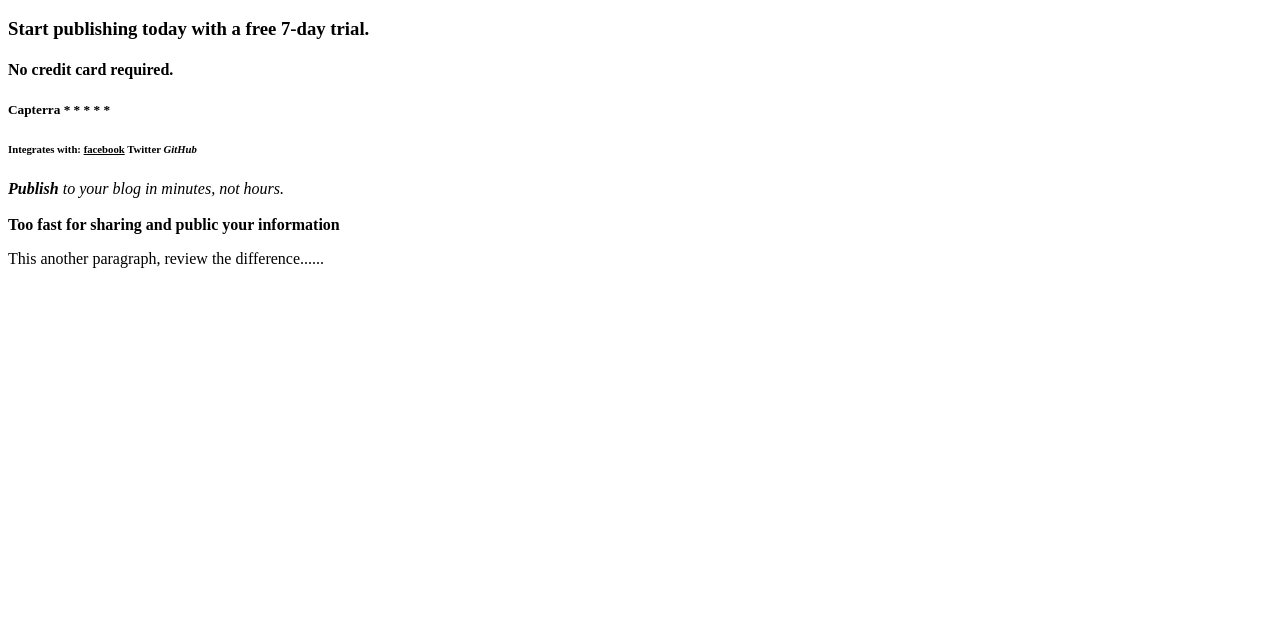
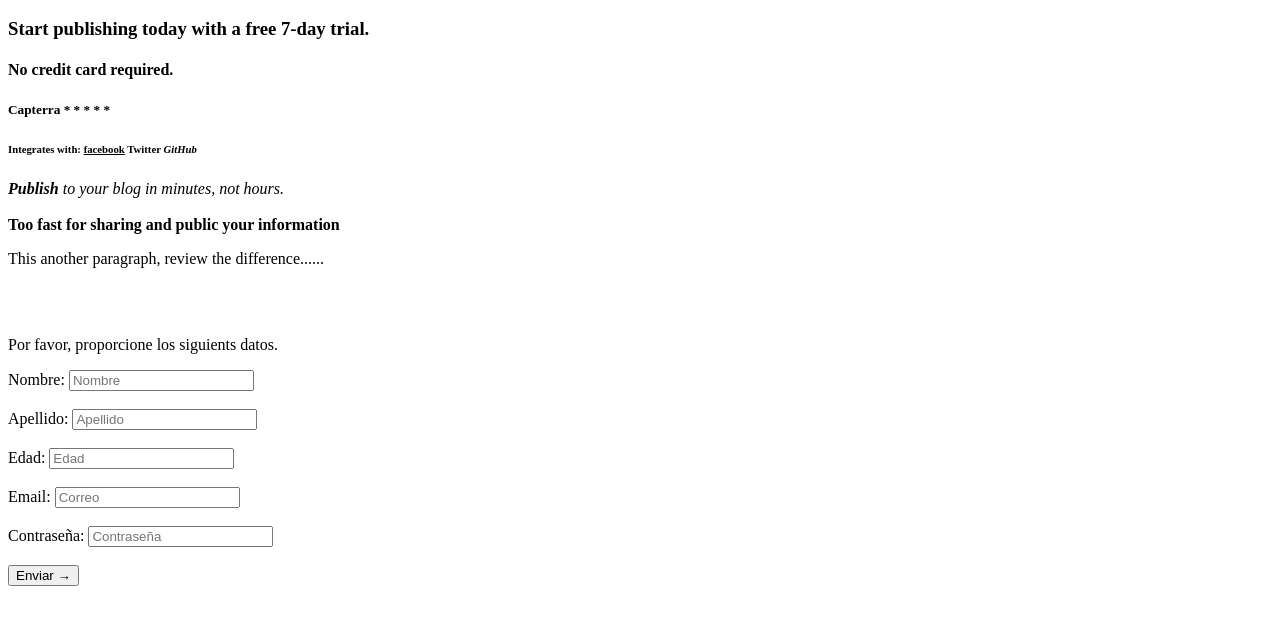
Before and after one commit to frasgado/front_01, a plain HTML site: page index.html in a window 1280 px wide. Shown: the part 167-792 px from the top of the page. Drawn offline with Linux system fonts and the light colour scheme.

Commit message:
Se agregaron campos de captura

```diff
--- a/index.html
+++ b/index.html
@@ -24,6 +24,19 @@
         <br><br><b>Too fast for sharing and public your information</b> </p>
     <p>This another paragraph, review the difference......</p>
 
+
+    <!--
+        CTRL + SHIFT + 7
+     -->
+    <br><br>
+    <p>Por favor, proporcione los siguients datos.</p>
+    <form action="">
+        <!-- Nombre, Apellido, Edad, Email y Contraseña -->
+        Nombre: <input type="text" name="name" placeholder="Nombre"><br><br> Apellido: <input type="text" name="lastname" placeholder="Apellido"><br><br> Edad: <input type="number" name="age" placeholder="Edad" maxlength="2"><br><br> Email: <input type="email"
+            name="email" placeholder="Correo"><br><br> Contraseña: <input type="password" name="password" placeholder="Contraseña"><br><br>
+        <button type="submit">Enviar &rarr;</button>
+    </form>
+
 </body>
 
 </html>
```
